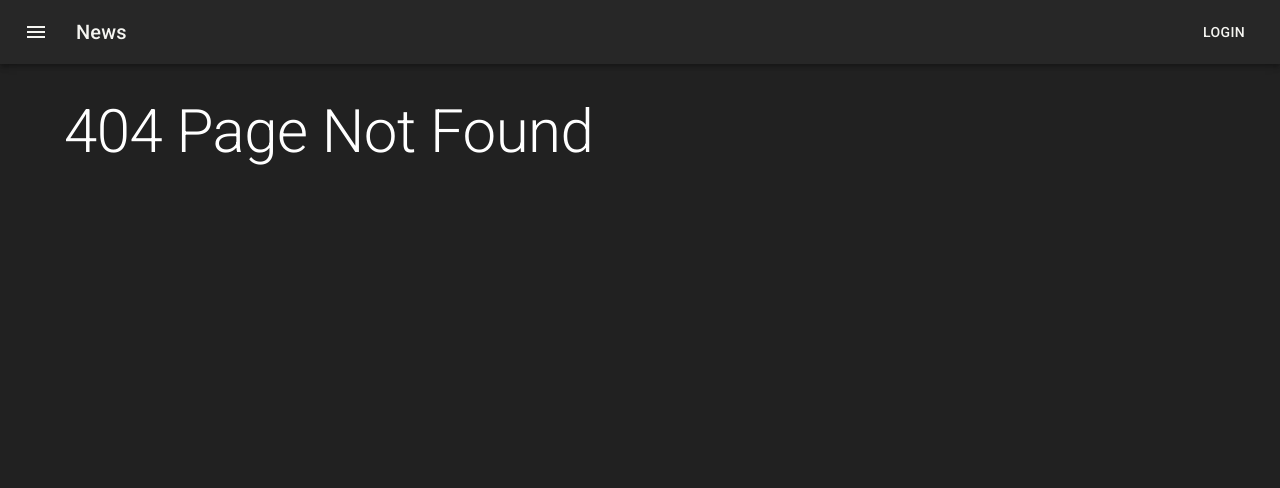
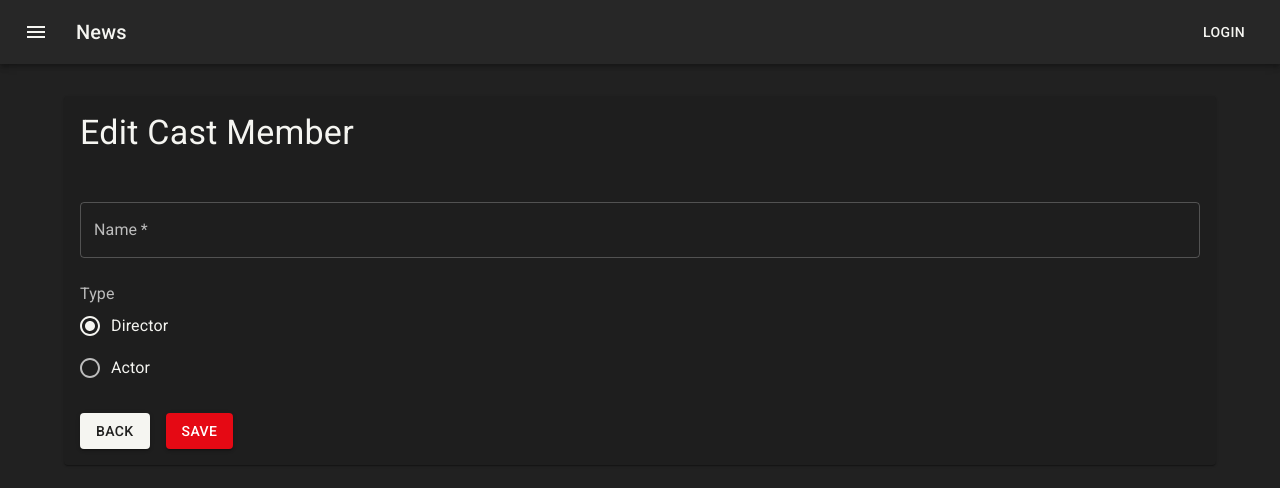
Before and after one commit to Vicenteefenequis/shiny-robot, a React (Create React App) app: page /cast-members/edit/1 in a window 1280 px wide. Before the commit this address had no page. Shown: the top 488 px of the page. Built offline with nearby package versions, Linux system fonts and the light colour scheme; no server answers.

Commit message:
feat: crud of cast member

```diff
--- a/src/App.tsx
+++ b/src/App.tsx
@@ -10,6 +10,8 @@ import { CategoryEdit } from "./features/categories/EditCategory";
 import { Typography } from "@mui/material";
 import { SnackbarProvider } from "notistack";
 import { ListCastMembers } from "./features/cast/ListCastMembers";
+import { CastMemberCreate } from "./features/cast/CreateCastMember";
+import { EditCastMember } from "./features/cast/EditCastMember";
 
 function App() {
   return (
@@ -38,6 +40,16 @@ function App() {
               <Route path="/cast-members" element={<ListCastMembers />} />
 
               <Route
+                path="/cast-members/create"
+                element={<CastMemberCreate />}
+              />
+
+              <Route
+                path="/cast-members/edit/:id"
+                element={<EditCastMember />}
+              />
+
+              <Route
                 path="*"
                 element={
                   <Box sx={{ color: "white" }}>
--- /dev/null
+++ b/src/features/cast/CreateCastMember.tsx
@@ -0,0 +1,58 @@
+import { Box, Paper, Typography } from "@mui/material";
+import { useEffect, useState } from "react";
+import { useCreateCastMemberMutation } from "./castMembersSlice";
+import { useSnackbar } from "notistack";
+import { CastMember } from "../../types/CastMembers";
+import { CastMemberForm } from "./components/CastMemberForm";
+
+export const CastMemberCreate = () => {
+  const { enqueueSnackbar } = useSnackbar();
+  const [createCastMember, status] = useCreateCastMemberMutation();
+  const [castMemberState, setCastMemberState] = useState<CastMember>({
+    id: "",
+    name: "",
+    type: 1,
+    createdAt: "",
+    updatedAt: "",
+    deletedAt: "",
+  });
+
+  async function handleSubmit(e: React.FormEvent<HTMLFormElement>) {
+    e.preventDefault();
+    await createCastMember(castMemberState);
+  }
+
+  const handleChange = (e: React.ChangeEvent<HTMLInputElement>) => {
+    const { name, value } = e.target;
+    setCastMemberState({ ...castMemberState, [name]: value });
+  };
+
+  useEffect(() => {
+    if (status.isSuccess) {
+      enqueueSnackbar("Success created cast member!", { variant: "success" });
+    }
+
+    if (status.error) {
+      enqueueSnackbar("Error creating cast member!", { variant: "error" });
+    }
+  }, [enqueueSnackbar, status.error, status.isSuccess]);
+
+  return (
+    <Box>
+      <Paper>
+        <Box p={2}>
+          <Box mb={2}>
+            <Typography variant="h4">Create Cast Member</Typography>
+          </Box>
+        </Box>
+
+        <CastMemberForm
+          castMember={castMemberState}
+          isLoading={false}
+          handleSubmit={handleSubmit}
+          handleChange={handleChange}
+        />
+      </Paper>
+    </Box>
+  );
+};
--- /dev/null
+++ b/src/features/cast/EditCastMember.tsx
@@ -0,0 +1,71 @@
+import { Box, Paper, Typography } from "@mui/material";
+import { useEffect, useState } from "react";
+import {
+  useGetCastMemberQuery,
+  useUpdateCastMemberMutation,
+} from "./castMembersSlice";
+import { useSnackbar } from "notistack";
+import { CastMember } from "../../types/CastMembers";
+import { CastMemberForm } from "./components/CastMemberForm";
+import { useParams } from "react-router-dom";
+
+export const EditCastMember = () => {
+  const { id = "" } = useParams();
+  const { data: castMember } = useGetCastMemberQuery(id);
+
+  const { enqueueSnackbar } = useSnackbar();
+  const [updateCastMember, status] = useUpdateCastMemberMutation();
+  const [castMemberState, setCastMemberState] = useState<CastMember>({
+    id: "",
+    name: "",
+    type: 1,
+    createdAt: "",
+    updatedAt: "",
+    deletedAt: "",
+  });
+
+  async function handleSubmit(e: React.FormEvent<HTMLFormElement>) {
+    e.preventDefault();
+    await updateCastMember(castMemberState);
+  }
+
+  const handleChange = (e: React.ChangeEvent<HTMLInputElement>) => {
+    const { name, value } = e.target;
+    setCastMemberState({ ...castMemberState, [name]: value });
+  };
+
+  useEffect(() => {
+    if (status.isSuccess) {
+      enqueueSnackbar("Success updated cast member!", { variant: "success" });
+    }
+
+    if (status.error) {
+      enqueueSnackbar("Error updated cast member!", { variant: "error" });
+    }
+  }, [enqueueSnackbar, status.error, status.isSuccess]);
+
+  useEffect(() => {
+    if (castMember) {
+      setCastMemberState(castMember.data);
+    }
+  }, [castMember]);
+
+  return (
+    <Box>
+      <Paper>
+        <Box p={2}>
+          <Box mb={2}>
+            <Typography variant="h4">Edit Cast Member</Typography>
+          </Box>
+        </Box>
+
+        <CastMemberForm
+          castMember={castMemberState}
+          isLoading={false}
+          handleSubmit={handleSubmit}
+          handleChange={handleChange}
+        />
+      </Paper>
+    </Box>
+  );
+};
--- a/src/features/cast/ListCastMembers.tsx
+++ b/src/features/cast/ListCastMembers.tsx
@@ -71,7 +71,7 @@ export const ListCastMembers = () => {
           variant="contained"
           color="secondary"
           component={Link}
-          to="/categories/create"
+          to="/cast-members/create"
           style={{ marginBottom: "1rem" }}
         >
           New Cast Member
--- a/src/features/cast/castMembersSlice.ts
+++ b/src/features/cast/castMembersSlice.ts
@@ -48,7 +48,7 @@ function updateCastMember(castMember: CastMember) {
   return {
     url: `${endpointUrl}/${castMember.id}`,
     method: "PUT",
-    data: castMember,
+    body: castMember,
   };
 }
 
@@ -56,7 +56,7 @@ function createCastMember(castMember: CastMember) {
   return {
     url: endpointUrl,
     method: "POST",
-    data: castMember,
+    body: castMember,
   };
 }
 
--- /dev/null
+++ b/src/features/cast/components/CastMemberForm.tsx
@@ -0,0 +1,89 @@
+import {
+  Box,
+  Button,
+  FormControl,
+  FormControlLabel,
+  FormGroup,
+  FormLabel,
+  Grid,
+  Radio,
+  RadioGroup,
+  TextField,
+} from "@mui/material";
+import React from "react";
+import { Link } from "react-router-dom";
+import { CastMember } from "../../../types/CastMembers";
+
+type Props = {
+  castMember: CastMember;
+  isDisabled?: boolean;
+  isLoading?: boolean;
+  handleSubmit: (e: React.FormEvent<HTMLFormElement>) => void;
+  handleChange: (e: React.ChangeEvent<HTMLInputElement>) => void;
+};
+
+export function CastMemberForm({
+  castMember,
+  isDisabled,
+  isLoading,
+  handleSubmit,
+  handleChange,
+}: Props) {
+  return (
+    <Box p={2}>
+      <form onSubmit={handleSubmit}>
+        <Grid container spacing={3}>
+          <Grid item xs={12}>
+            <FormControl fullWidth>
+              <TextField
+                required
+                name="name"
+                label="Name"
+                value={castMember.name}
+                disabled={isDisabled}
+                onChange={handleChange}
+              />
+            </FormControl>
+          </Grid>
+
+          <Grid item xs={12}>
+            <FormGroup>
+              <FormLabel>Type</FormLabel>
+              <RadioGroup
+                aria-labelledby="type"
+                defaultValue="Director"
+                name="type"
+                onChange={handleChange}
+                value={castMember.type}
+              >
+                <FormControlLabel
+                  value={1}
+                  control={<Radio />}
+                  label="Director"
+                />
+                <FormControlLabel value={2} control={<Radio />} label="Actor" />
+              </RadioGroup>
+            </FormGroup>
+          </Grid>
+
+          <Grid item xs={12}>
+            <Box display="flex" gap={2}>
+              <Button variant="contained" component={Link} to="/cast-members">
+                Back
+              </Button>
+
+              <Button
+                type="submit"
+                variant="contained"
+                color="secondary"
+                disabled={isDisabled}
+              >
+                Save
+              </Button>
+            </Box>
+          </Grid>
+        </Grid>
+      </form>
+    </Box>
+  );
+}
--- a/src/types/CastMembers.ts
+++ b/src/types/CastMembers.ts
@@ -14,7 +14,7 @@ export interface CastMember {
   id: string;
   name: string;
   type: number;
-  deletedAt: null;
+  deletedAt: string | null;
   createdAt: string;
   updatedAt: string;
 }
```
